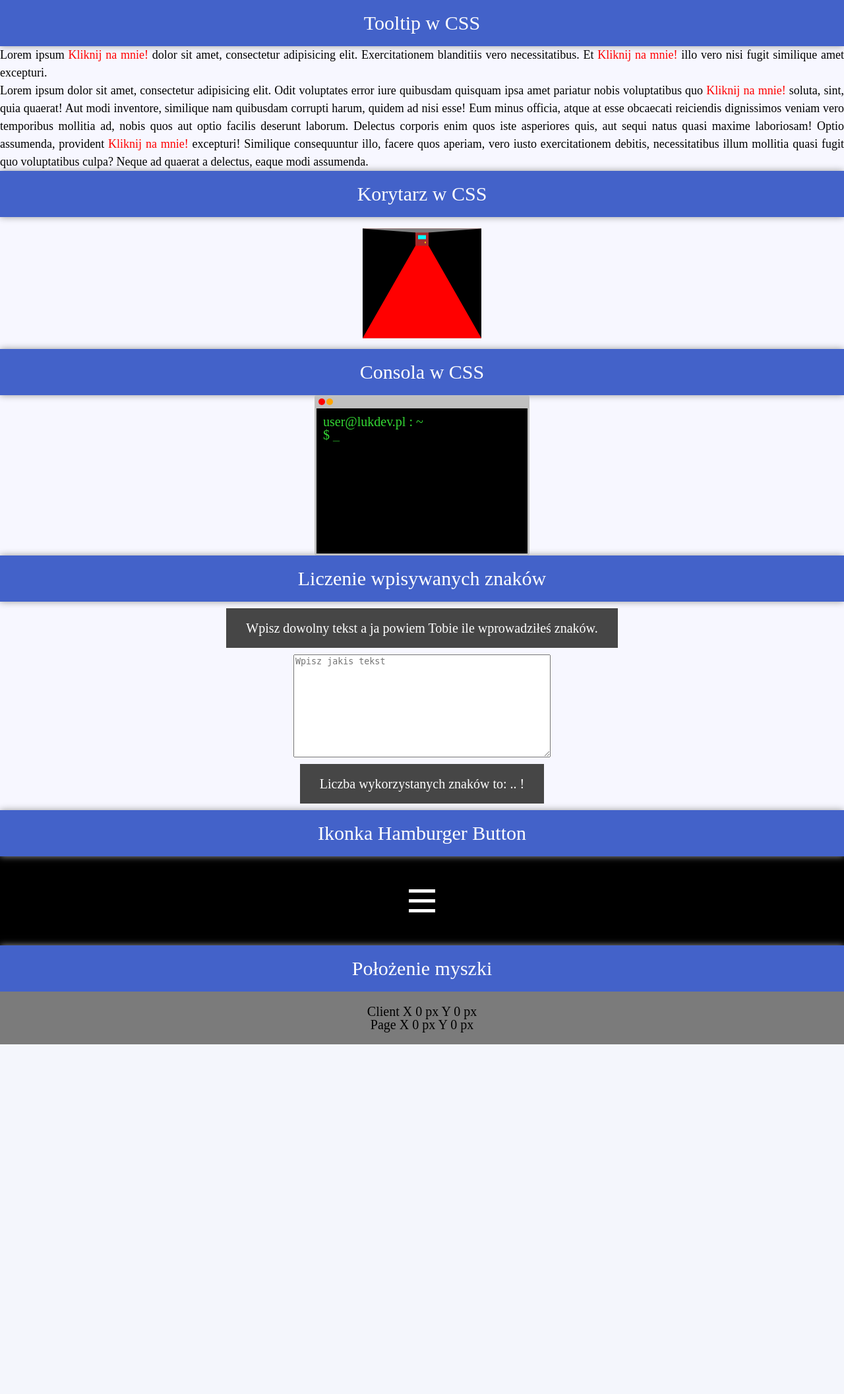
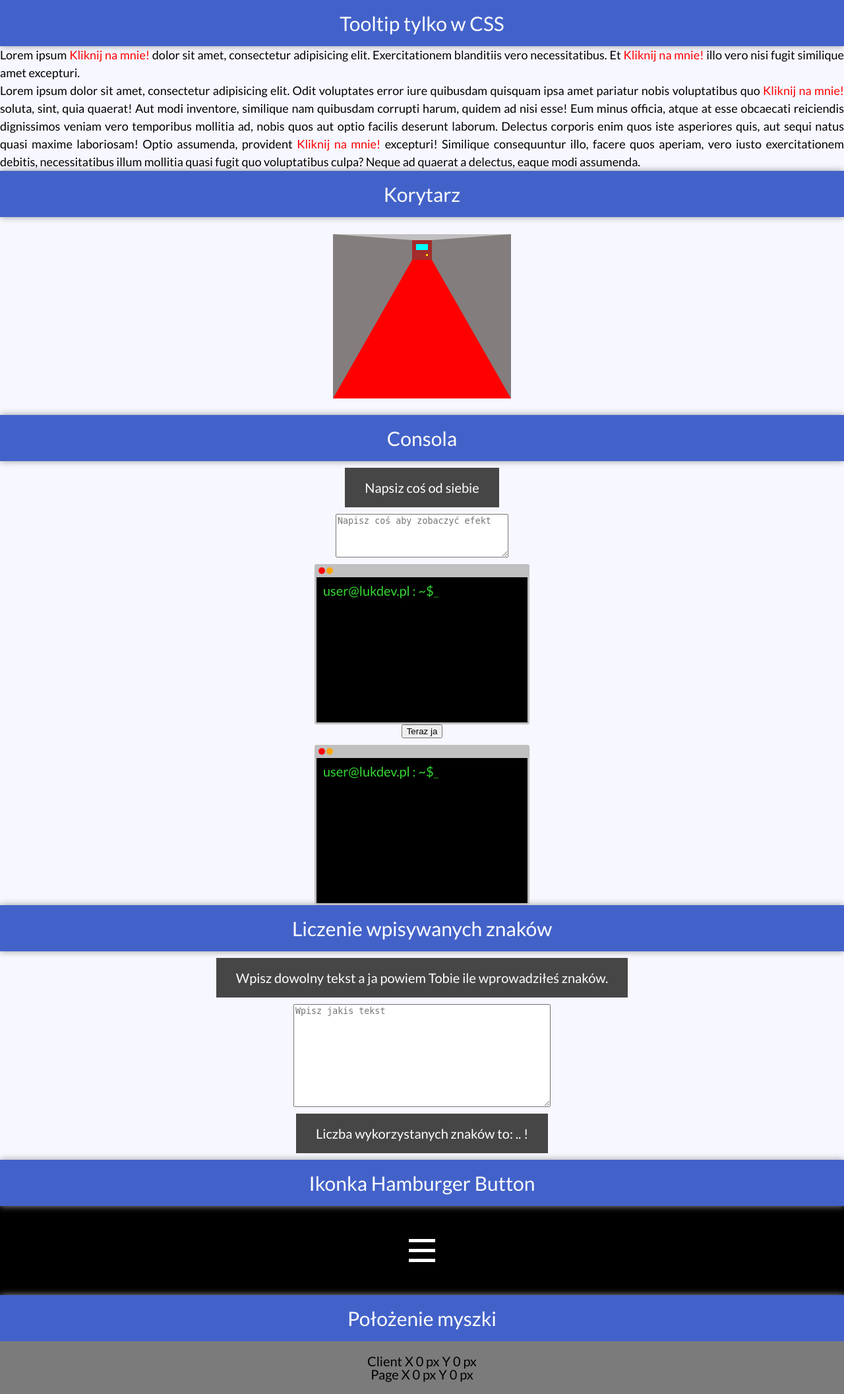
Before and after one commit to chesterxp/Nauka-JS, a PHP site: page /naukaCSS.html in a window 1280 px wide. Shown: the whole page at 66% size. Before the commit the page ends 1583 px from the top, so only its background shows below. Run offline with PHP 8.4, Linux system fonts and the light colour scheme.

Commit message:
poprawki oraz zmiany w cwiczeniu z consola

```diff
--- a/css/naukaCSS.css
+++ b/css/naukaCSS.css
@@ -130,6 +130,7 @@ table {
 body {
   background: #f7f7ff;
   font-size: 20px;
+  font-family: 'Lato', sans-serif;
 }
 .title {
   text-align: center;
@@ -174,18 +175,18 @@ body {
   display: flex;
   justify-content: center;
   align-items: center;
-  height: 200px;
+  height: 300px;
 }
 .corridorBox .doors {
   width: 10px;
   height: 10px;
   background: brown;
   position: relative;
-  border-left: 40px solid black;
-  border-right: 40px solid black;
-  border-top: 3px solid grey;
+  border-left: 40px solid #837d7d;
+  border-right: 40px solid #837d7d;
+  border-top: 3px solid #c1bfbf;
   border-bottom: 70px solid red;
-  transform: scale(2);
+  transform: scale(3);
 }
 .corridorBox .doors::after {
   content: "";
@@ -208,8 +209,19 @@ body {
 .consoleBox {
   display: flex;
   justify-content: center;
+  flex-direction: column;
+  align-items: center;
 }
-.console {
+.consoleBox h3 {
+  padding: 20px 30px;
+  background: #464646;
+  color: white;
+  margin: 10px;
+}
+.consoleBox textarea {
+  margin: 20xp 0;
+}
+.consoleBox .console {
   background: black;
   width: 300px;
   height: 200px;
@@ -218,9 +230,11 @@ body {
   border-top-width: 20px;
   position: relative;
   border-radius: 3px;
+  text-align: center;
+  margin-top: 10px;
 }
-.console::before,
-.console::after {
+.consoleBox .console::before,
+.consoleBox .console::after {
   content: "";
   width: 10px;
   height: 10px;
@@ -228,28 +242,32 @@ body {
   border-radius: 50%;
   top: -15px;
 }
-.console::after {
+.consoleBox .console::after {
   background: #ffa500;
   left: 15px;
 }
-.console::before {
+.consoleBox .console::before {
   background: #ff0000;
   left: 3px;
 }
-.console .typing {
+.consoleBox .console .typing {
   color: #34d834;
   margin: 0;
 }
-.console .typing::before {
+.consoleBox .console .typing::before {
   content: 'user@lukdev.pl : ~';
   display: block;
 }
-.console .typing::after {
+.consoleBox .console .typing::after {
   content: ' _';
   animation-name: blink;
   animation-duration: 1s;
   animation-iteration-count: infinite;
   animation-timing-function: linear;
+}
+.consoleBox .console p {
+  display: flex;
+  flex-wrap: wrap;
 }
 @keyframes blink {
   from {
--- a/css/naukaCSS.less
+++ b/css/naukaCSS.less
@@ -53,9 +53,10 @@ table {
 body{
   background: #f7f7ff;
   font-size: 20px;
+  font-family: 'Lato', sans-serif;
 }
-
-.title{
+//-------------------other class------------------
+.title {
     text-align: center;
     color: white;
     font-size: 1.5em;
@@ -64,6 +65,7 @@ body{
     box-shadow: 0 0 10px #9a9a9a;
   }
 
+//----------------------tooltips-------------------
 #tooltip {
   .toolBox {
 
@@ -100,22 +102,22 @@ body{
 
   }
 }
-
+//----------------------corridorBox-------------------
 .corridorBox{
   display: flex;
   justify-content: center;
   align-items: center;
-  height: 200px;
+  height: 300px;
   .doors{
     width: 10px;
     height: 10px;
     background: brown;
     position: relative;
-    border-left: 40px solid black;
-    border-right: 40px solid black;
-    border-top: 3px solid grey;
+    border-left: 40px solid #837d7d;
+    border-right: 40px solid #837d7d;
+    border-top: 3px solid #c1bfbf;
     border-bottom: 70px solid red;
-    transform: scale(2);
+    transform: scale(3);
     &::after{
       content: "";
       background: gold;
@@ -137,10 +139,23 @@ body{
     }
   }
 }
+//----------------------consoleBox-------------------
 .consoleBox{
   display: flex;
   justify-content: center;
+  flex-direction: column;
+  align-items: center;
+
+  h3{
+      padding: 20px 30px;
+      background: #464646;
+      color: white;
+      margin: 10px;
   }
+  textarea{
+    margin: 20xp 0;
+  }
+
 .console {
   background: black;
   width: 300px;
@@ -150,6 +165,8 @@ body{
   border-top-width: 20px;
   position: relative;
   border-radius: 3px;
+  text-align: center;
+  margin-top: 10px;
   &::before, &::after {
     content: "";
     width: 10px;
@@ -171,6 +188,7 @@ body{
   .typing {
     color: #34d834;
     margin: 0;
+
   }
   .typing::before {
     content: 'user@lukdev.pl : ~';
@@ -183,6 +201,11 @@ body{
     animation-iteration-count: infinite;
     animation-timing-function: linear;
   }
+
+  p{
+    display: flex;
+    flex-wrap: wrap;
+  }
   @keyframes blink {
     from {
       opacity: 0;
@@ -192,10 +215,9 @@ body{
     }
   }
 }
-
+}
+//----------------------howManyLetters-------------------
 #howManyLetters{
-
-
     .boxHML{
     display: flex;
     justify-content: center;
@@ -214,8 +236,7 @@ body{
 
   }
 }
-
-
+//----------------------hamburgerButton-------------------
 #hamburgerButton{
 background: black;
 
@@ -262,7 +283,7 @@ background: black;
     }
   }
 }
-
+//----------------------mouseMove-------------------
 #mouseMove{
   text-align: center;
   #mouse{
--- a/js/naukaJS.js
+++ b/js/SzkolenieJS.js
@@ -116,9 +116,9 @@ function odliczanie() {
 
 	setTimeout("odliczanie()", 1000);
 }
-//window.addEventListener('load',function(){
+
   odliczanie();
-//})
+
 
 ///----------------FAQ---------------------
 
@@ -301,7 +301,6 @@ document.addEventListener('keyup',function(e){
 //var letter = document.getElementById('');
 
 document.addEventListener('keyup',function(e){
-  console.log(e);
   var letter2 = e.key;
   var letter = e.keyCode;
   var x = String.fromCharCode(letter);
--- a/js/naukaCSS.js
+++ b/js/naukaCSS.js
@@ -1,3 +1,38 @@
+//-----------------console--------------------------
+//------console 1
+var wprowadz = document.getElementById('wprowadz');
+var zdanie = document.getElementById('zdanie');
+
+wprowadz.addEventListener('keyup',function(){
+  var letter = wprowadz.value;
+  zdanie.textContent = letter;
+});
+
+//------console 2
+var typing = document.querySelector('#typing2');
+var text = "";
+var startTyping = function (){
+  typing.textContent = "$";
+  text = wprowadz.value;
+  var currentIndex = 0;
+  if (text===""){
+    text = "Skoro nic nie wpisałeś ww. polu to sam  coś wpisze. Witam na mojej stronie z ćwiczeniami CSS oraz JS!!! Have fun!!!"
+  }
+  var interval = setInterval(function(){
+    if (text.length>currentIndex){
+    typing.textContent+=text[currentIndex];
+    currentIndex+=1;
+  }
+    else{
+      clearInterval(interval);
+    }
+  },50 + Math.random()*50)
+};
+
+var writeSomething = document.getElementById('writeSomething');
+writeSomething.addEventListener('click',startTyping)
+
+///-------------howManyLetters-------------------------
 var input = document.querySelector('#customInput');
 var charCount = document.querySelector('#charCount');
 var onKeyDown = function(){
--- a/naukaCSS.html
+++ b/naukaCSS.html
@@ -3,13 +3,16 @@
 <head>
   <meta charset="UTF-8">
   <meta name="keywords" content="Nauka CSS, CSS" >
+  <meta http-equiv="X-UA-Compatible" content="IE=edge">
+  <meta name="viewport" content="width=device-width, initial-scale=1">
   <title>Document</title>
+  <link href="https://fonts.googleapis.com/css?family=Lato:400,900&amp;subset=latin-ext" rel="stylesheet">
   <link rel="stylesheet" href="css/naukaCSS.css">
 </head>
 <body>
 
 <section id="tooltip">
-  <h1 class="title">Tooltip w CSS</h1>
+  <h1 class="title">Tooltip tylko w CSS</h1>
   <div class="toolBox">
     <p>Lorem ipsum <span data-title="przykładowy tooltip">Kliknij na mnie! </span>dolor sit amet, consectetur adipisicing elit. Exercitationem blanditiis vero necessitatibus. Et <span data-title="przykładowy tooltip">Kliknij na mnie! </span>illo vero nisi fugit similique amet excepturi.</p>
     <p>Lorem ipsum dolor sit amet, consectetur adipisicing elit. Odit voluptates error iure quibusdam quisquam ipsa amet pariatur nobis voluptatibus quo <span data-title="przykładowy tooltip">Kliknij na mnie! </span>soluta, sint, quia quaerat! Aut modi inventore, similique nam quibusdam corrupti harum, quidem ad nisi esse! Eum minus officia, atque at esse obcaecati reiciendis dignissimos veniam vero temporibus mollitia ad, nobis quos aut optio facilis deserunt laborum. Delectus corporis enim quos iste asperiores quis, aut sequi natus quasi maxime laboriosam! Optio assumenda, provident <span data-title="przykładowy tooltip">Kliknij na mnie! </span>excepturi! Similique consequuntur illo, facere quos aperiam, vero iusto exercitationem debitis, necessitatibus illum mollitia quasi fugit quo voluptatibus culpa? Neque ad quaerat a delectus, eaque modi assumenda.</p>
@@ -17,7 +20,7 @@
 </section>
 
 <section id="corridor">
-  <h1 class="title">Korytarz w CSS</h1>
+  <h1 class="title">Korytarz</h1>
   <div class="corridorBox">
     <div class="doors"></div>
   </div>
@@ -25,10 +28,17 @@
 </section>
 
 <section id="console">
- <h1 class="title">Consola w CSS</h1>
+  <h1 class="title">Consola</h1>
+
   <div class="consoleBox">
+    <h3> Napsiz coś od siebie</h3>
+    <textarea name="" id="wprowadz" cols="30" rows="4" placeholder="Napisz coś aby zobaczyć efekt"></textarea>
     <div class="console">
-      <pre class="typing">$</pre>
+      <p class="typing">$<span id="zdanie"> </span></p>
+    </div>
+    <button id="writeSomething">Teraz ja</button>
+    <div class="console">
+      <p class="typing" id="typing2">$</p>
     </div>
   </div>
 </section>
```
Also changed, not shown: SzkolenieJS.html (renamed from naukaJS.html, +12 -3 lines), css/SzkolenieJS.css (renamed from css/naukaJS.css, +9 -7 lines), css/SzkolenieJS.less (renamed from css/naukaJS.less, +9 -7 lines). Lines whose indentation alone changed are shown as unchanged.
